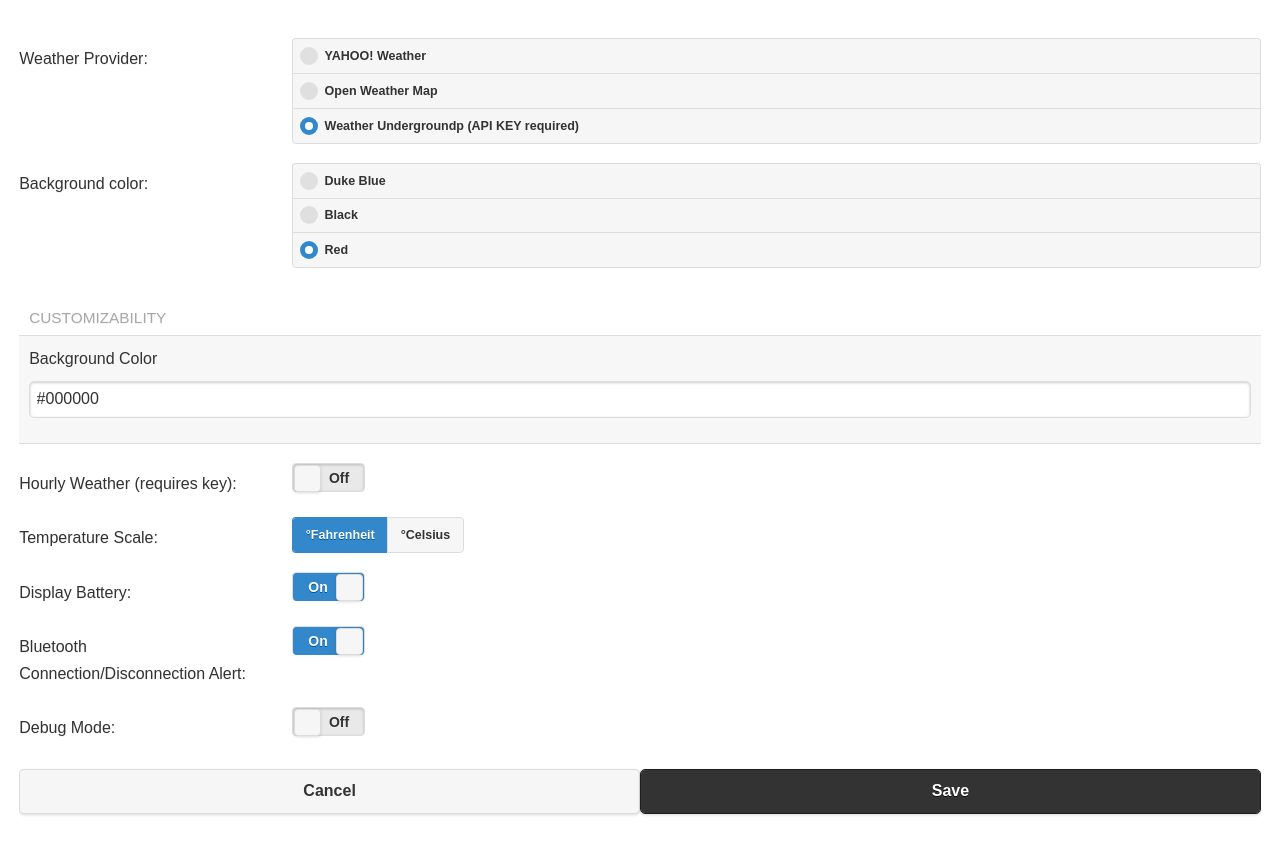
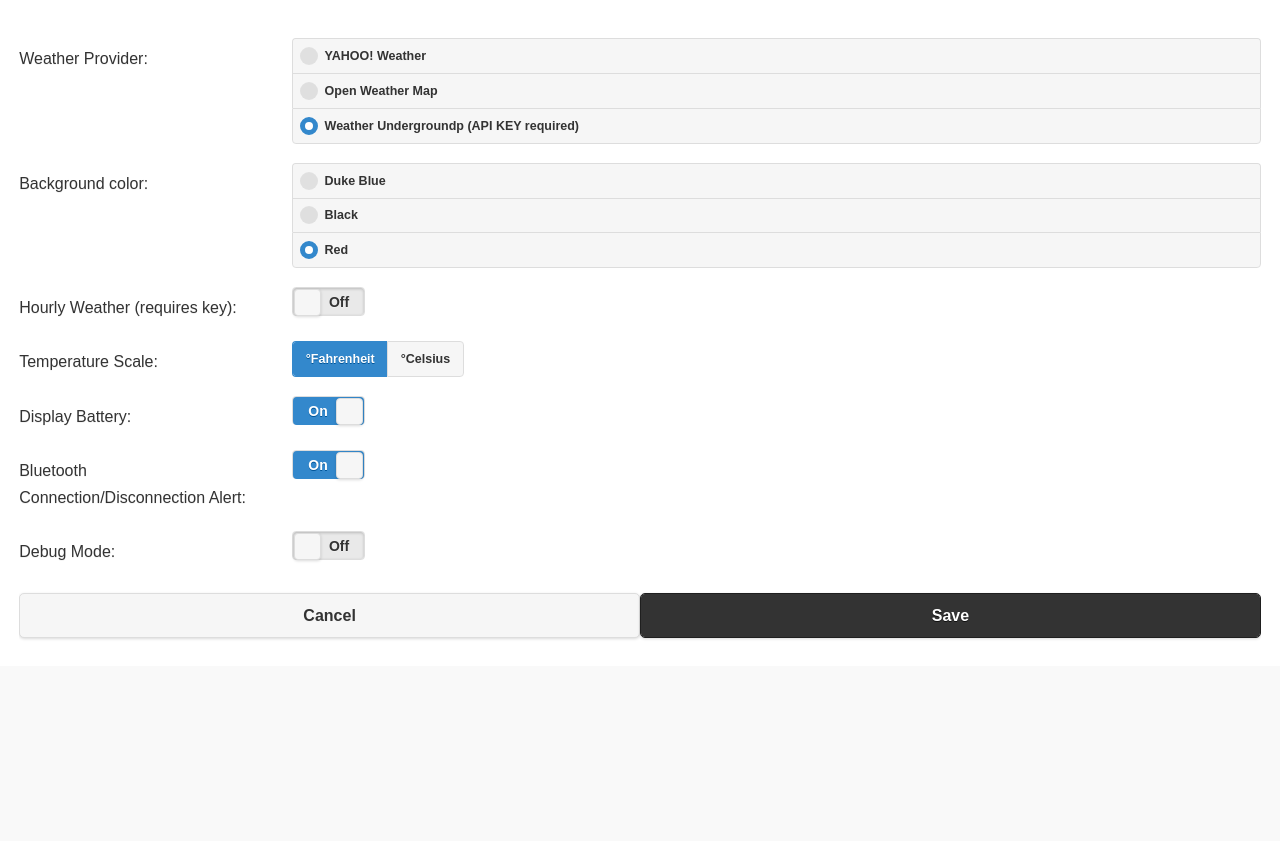
Before and after one commit to ktagjp/WeatherFace, a plain HTML site: page config/phone_color-picker.html in a window 1280 px wide. After the commit the page ends 813 px from the top, so only its background shows below. Drawn offline with Linux system fonts and the light colour scheme; a web font is replaced by a local one.

Commit message:
bit modified

```diff
--- a/config/phone_color-picker.html
+++ b/config/phone_color-picker.html
@@ -62,18 +62,6 @@
 					<INPUT name="bg-color" class="custom" id="radiored"  type="radio" value="red">
 						<LABEL for="radiored">Red</LABEL>
 				</FIELDSET>
-			</DIV>
-
-			<DIV data-role="fieldcontain">
-			<div class='item-container'>
-				<div class='item-container-header'>Customizability</div>
-				<div class='item-container-content'>
-					<label class='item'>
-						Background Color
-						<input id='background_color_picker' type='text' class='item-color item-color-normal' value='#000000'>
-					</label>
-				</div>
-			</div>
 			</DIV>
 
 			<DIV data-role="fieldcontain">
```
